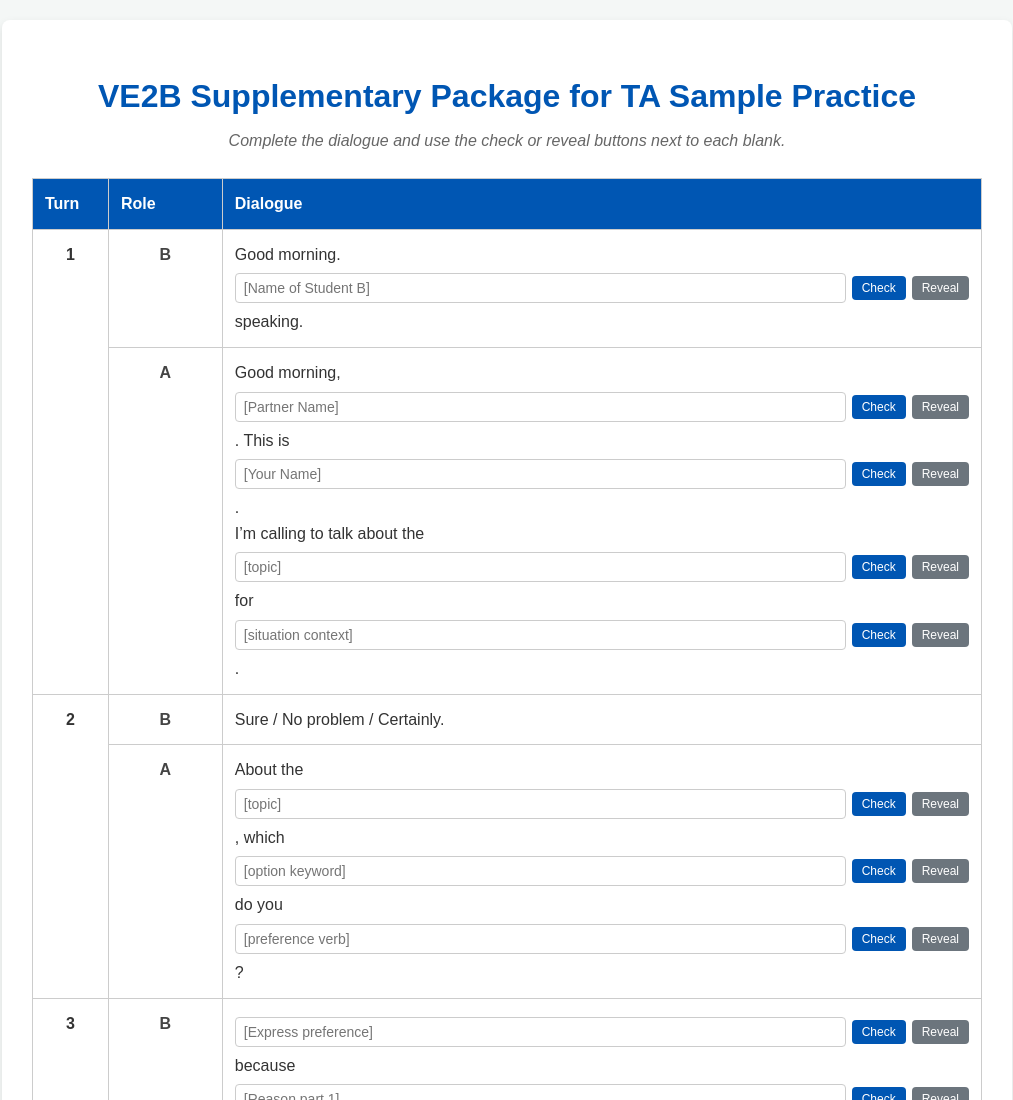
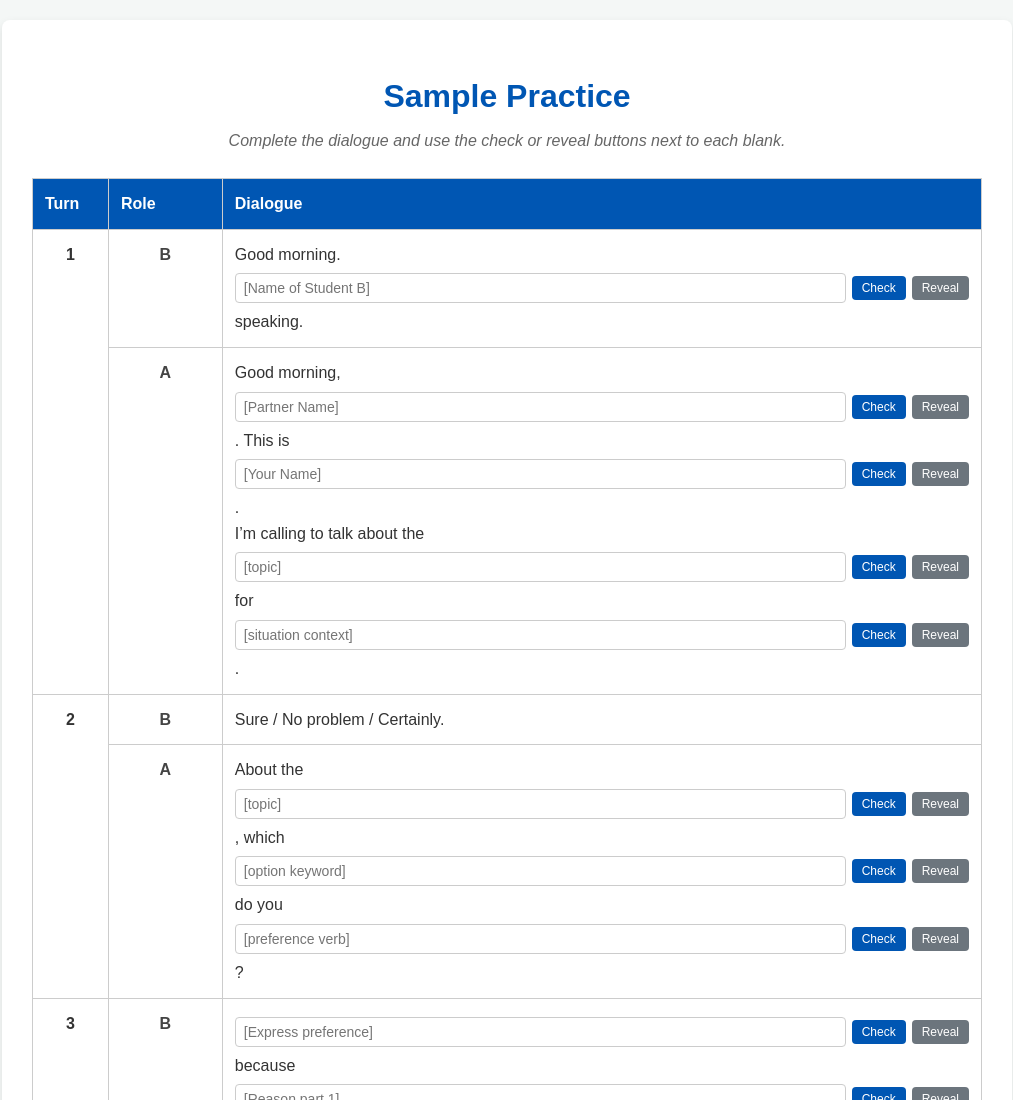
Before and after one commit to conniehs/VE2B_TA-Supp-Package_Sample-Practice-Dialogue, a plain HTML site: page index.html in a window 1280 px wide. Shown: the top 1100 px of the page, without its empty margins (133-1146 px from the left). Drawn offline with Linux system fonts and the light colour scheme.

Commit message:
Update heading text in index.html

```diff
--- a/index.html
+++ b/index.html
@@ -130,7 +130,7 @@
 <body>
 
 <div class="container">
-    <h1>VE2B Supplementary Package for TA Sample Practice</h1>
+    <h1>Sample Practice</h1>
     <div class="instructions">Complete the dialogue and use the check or reveal buttons next to each blank.</div>
 
     <form id="dialogueForm">
```
